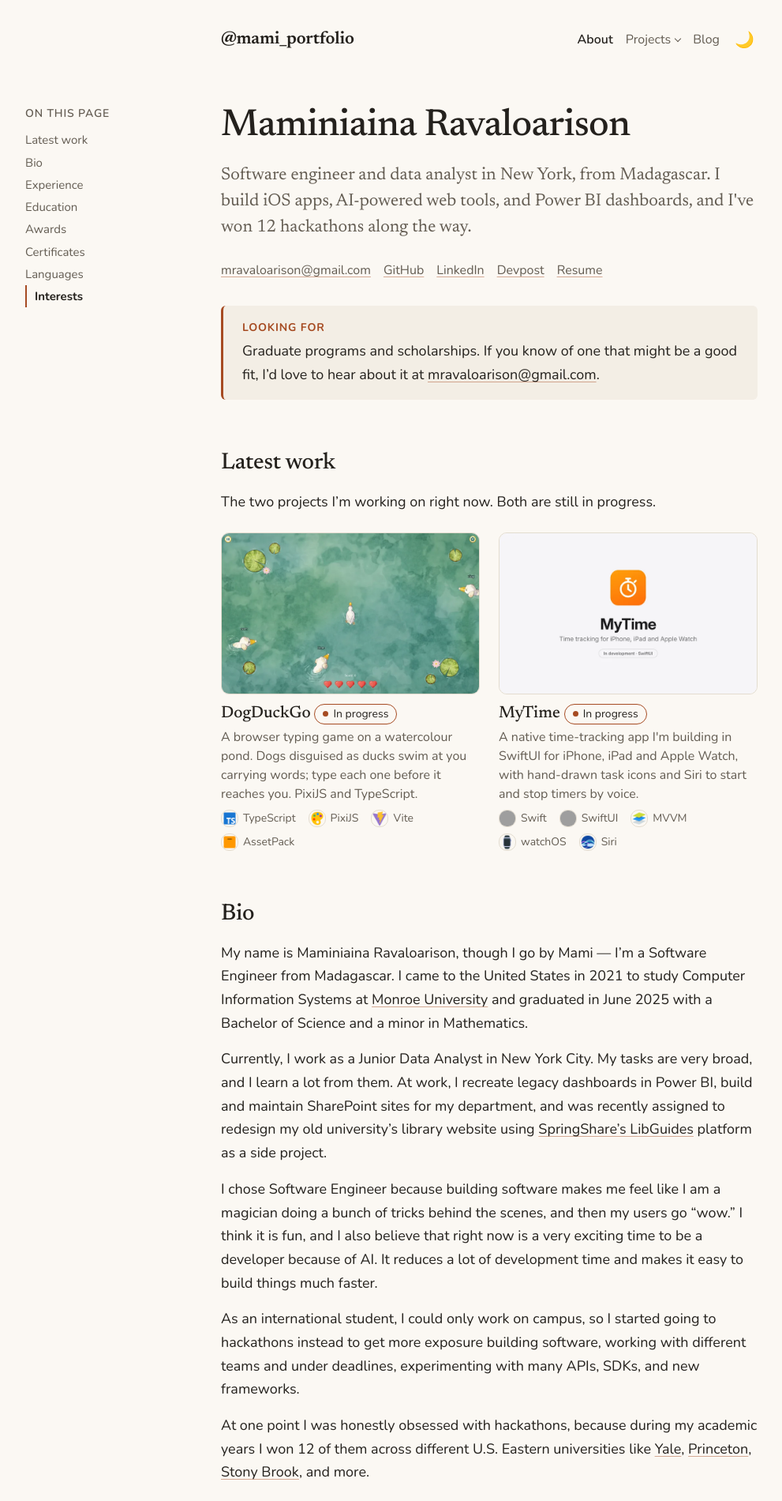
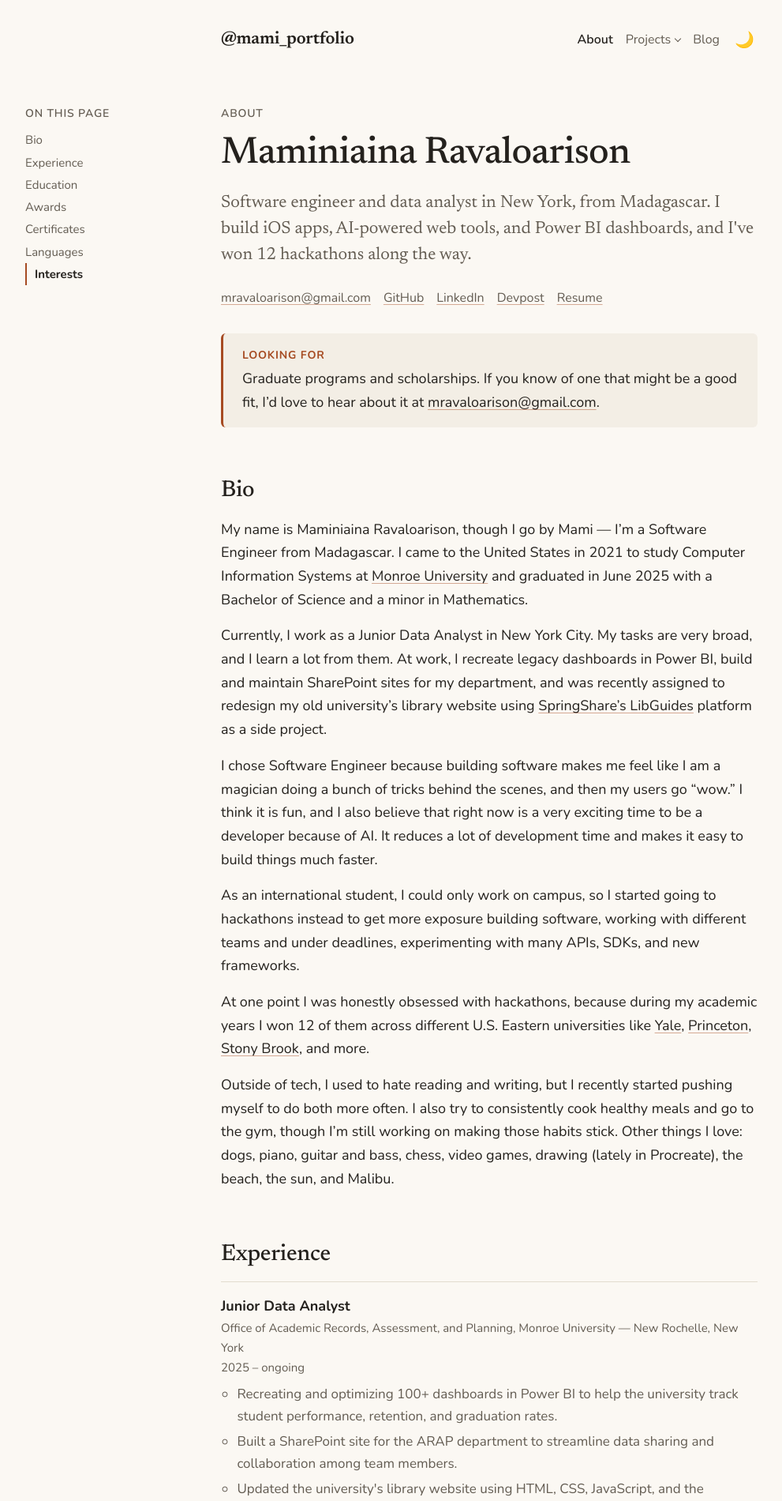
Before and after one commit to mravaloarison/mravaloarison.github.io, a Jekyll site: the page built from index.md, in a window 1280 px wide. Shown: the top 1900 px of the page at 79% size, without its empty margins (20-1011 px from the left). Built offline with Jekyll 4.4.1, drawn with Linux system fonts in a browser that asks for light colours; grey boxes are pictures that could not be loaded.

Commit message:
About: drop Latest work, bring back the eyebrow; smooth aligned TOC jumps
Jumped-to headings now sit 40px from the top, the same as the sticky
table of contents, and the jump scrolls smoothly (instant under reduced
motion).

Co-Authored-By: Claude Opus 5.5 <noreply@anthropic.com>

```diff
--- a/assets/css/styles.css
+++ b/assets/css/styles.css
@@ -82,6 +82,9 @@
   --radius-md: 10px;
 
   --measure: 680px;
+  /* Gap above a heading jumped to from the table of contents; the sticky
+     table of contents sits the same distance from the top, so they line up */
+  --jump-offset: 40px;
 
   --transition: 160ms ease;
 }
@@ -325,9 +328,14 @@ blockquote {
   top: var(--space-16);
 }
 
-/* Jumping to a section from the table of contents leaves room above it */
+/* Jumping to a section from the table of contents glides there and leaves
+   the same room above it as above the table of contents */
+html {
+  scroll-behavior: smooth;
+}
+
 [id] {
-  scroll-margin-top: var(--space-48);
+  scroll-margin-top: var(--jump-offset);
 }
 
 .sr-only {
@@ -1383,10 +1391,10 @@ figcaption {
     justify-self: end;
     align-self: start;
     position: sticky;
-    top: var(--space-32);
+    top: var(--jump-offset);
     width: 200px;
     margin: var(--space-32) var(--space-24) 0 0;
-    max-height: calc(100vh - var(--space-64));
+    max-height: calc(100vh - 2 * var(--jump-offset));
     overflow-y: auto;
   }
 
--- a/index.md
+++ b/index.md
@@ -8,7 +8,7 @@ seo:
   type: Person
 ---
 
-{% include page-header.html title="Maminiaina Ravaloarison" abstract="Software engineer and data analyst in New York, from Madagascar. I build iOS apps, AI-powered web tools, and Power BI dashboards, and I've won 12 hackathons along the way." %}
+{% include page-header.html eyebrow="About" title="Maminiaina Ravaloarison" abstract="Software engineer and data analyst in New York, from Madagascar. I build iOS apps, AI-powered web tools, and Power BI dashboards, and I've won 12 hackathons along the way." %}
 
 <div class="profile-links">
   <a href="mailto:{{ site.author.email }}">{{ site.author.email }}</a>
@@ -24,13 +24,6 @@ seo:
 
 {% capture looking_for %}Graduate programs and scholarships. If you know of one that might be a good fit, I'd love to hear about it at [{{ site.author.email }}](mailto:{{ site.author.email }}).{% endcapture %}
 {% include callout.html label="Looking for" text=looking_for %}
-
-## Latest work
-
-The two projects I'm working on right now. Both are still in progress.
-
-{% assign latest = site.projects | where: "featured", true | sort: "date" | reverse %}
-{% include card-grid.html items=latest %}
 
 ## Bio
 
```
Also changed, not shown: CLAUDE.md (+10 -6 lines).
